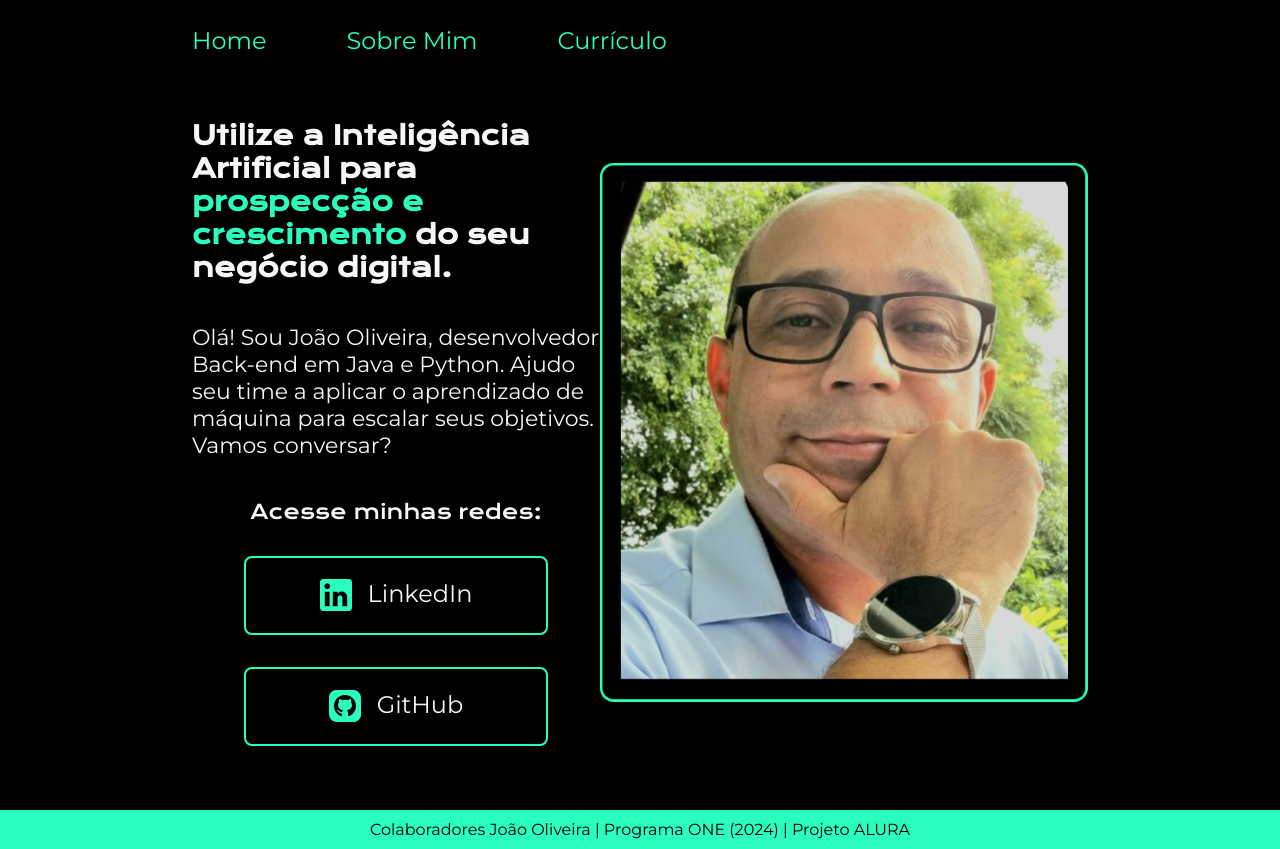
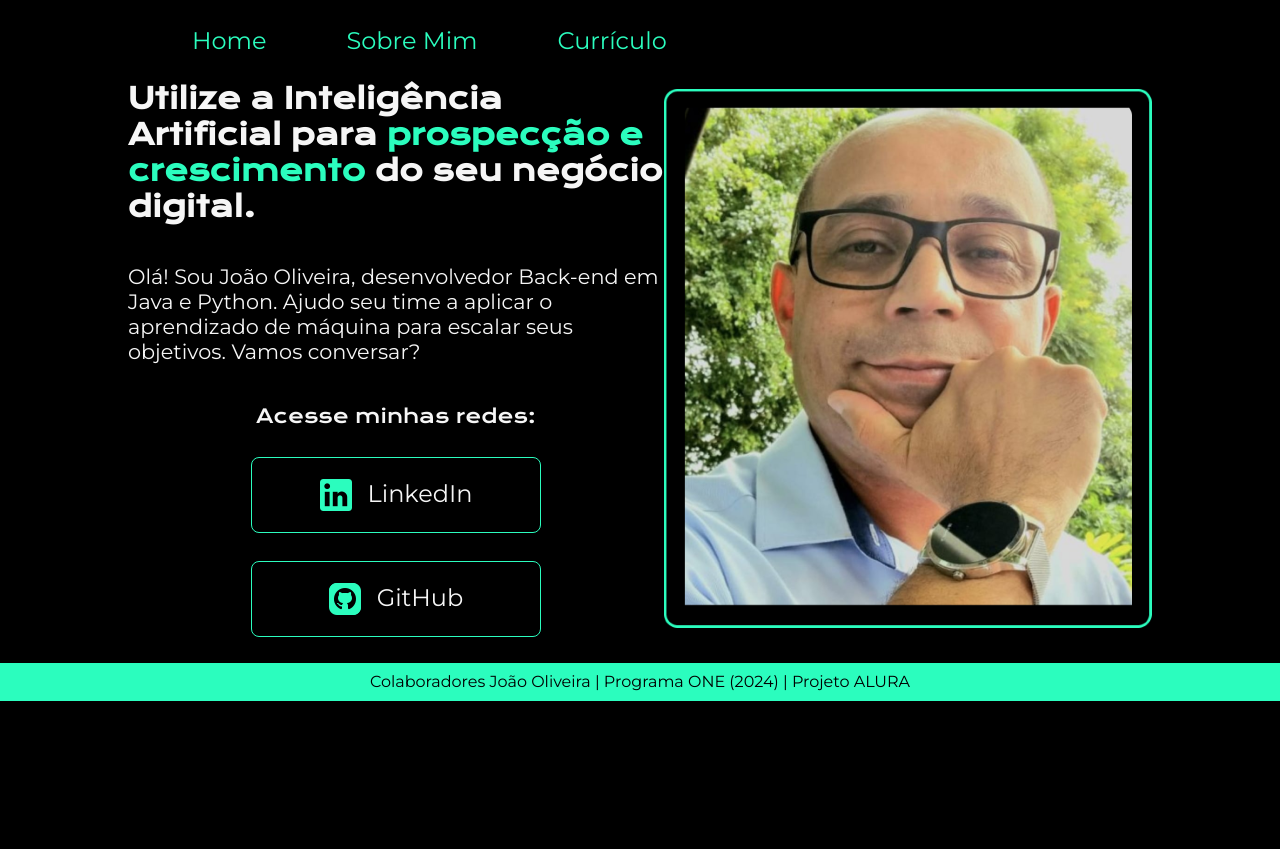
Before and after one commit to jjofilho/Portfolio, a plain HTML site: page index.html in a window 1280 px wide. After the commit the page ends 800 px from the top, so only its background shows below. Drawn offline with nearby package versions, Linux system fonts and the light colour scheme.

Commit message:
Implementação a  medida de unidade REM às dimensões do projeto.

```diff
--- a/styles/style.css
+++ b/styles/style.css
@@ -27,12 +27,12 @@ body {
 
 .cabecalho__menu {
     display: flex;
-    gap: 80px;
+    gap: 5rem;
 }
 
 .cabecalho__menu__link {
     font-family: var(--fonte-secundaria);
-    font-size: 24px;
+    font-size: 1.5rem;
     font-weight: 400;
     color: var(--cor-terciaria);
     text-decoration: none;
@@ -47,7 +47,7 @@ body {
 }
 
 .apresentacao {
-    padding: 5% 15%;
+    padding: 2% 10%;
     display: flex;
     align-items: center;
     justify-content: space-between;
@@ -56,18 +56,18 @@ body {
 .apresentacao__conteudo {
     display: flex;
     flex-direction: column;
-    gap: 40px;
-    width: 615px;
+    gap: 2.5rem;
+    width: 38rem;
     justify-content: space-between;
 }
 
 .apresentacao__conteudo__titulo {
-    font-size: 26px;
+    font-size: 1.8rem;
     font-family: var(--fonte-primaria);
 }
 
 .apresentacao__conteudo__texto {
-    font-size: 22px;
+    font-size: 1.3rem;
     font-family: var(--fonte-secundaria);
     text-decoration: none;
     color: var(--cor-secundária);
@@ -78,25 +78,25 @@ body {
     flex-direction: column;
     align-items: center;
     justify-content: space-around;
-    gap: 32px;
+    gap: 1.8rem;
 }
 
 .apresentacao__links__subtitulo {
     font-family: var(--fonte-primaria);
     font-weight: 200;
-    font-size: 20px;
+    font-size: 1.2rem;
 }
 
 .apresentacao__links__link {
     display: flex;
     justify-content: center;
-    gap: 16px;
-    border: 2px solid var(--cor-terciaria);
-    width: 300px;
+    gap: 1rem;
+    border: 0.12rem solid var(--cor-terciaria);
+    width: 18rem;
     text-align: center;
-    border-radius: 8px;
-    font-size: 24px;
-    padding: 21.5px 0;
+    border-radius: 0.5rem;
+    font-size: 1.5rem;
+    padding: 1.3rem 0;
     text-decoration: none;
     font-family: var(--fonte-secundaria);
     font-weight: 400;
@@ -105,7 +105,7 @@ body {
 
 .apresentacao__links__link:hover {
     background-color: var(--cor-hover);
-    font-size: 26px;
+    font-size: 1.6rem;
     font-weight: 600;
 }
 
@@ -115,5 +115,5 @@ body {
     color: var(--cor-primaria);
     font-family:var(--fonte-secundaria);
     font-weight: 400;
-    padding: 10px;
+    padding: 0.6rem;
 }
```
